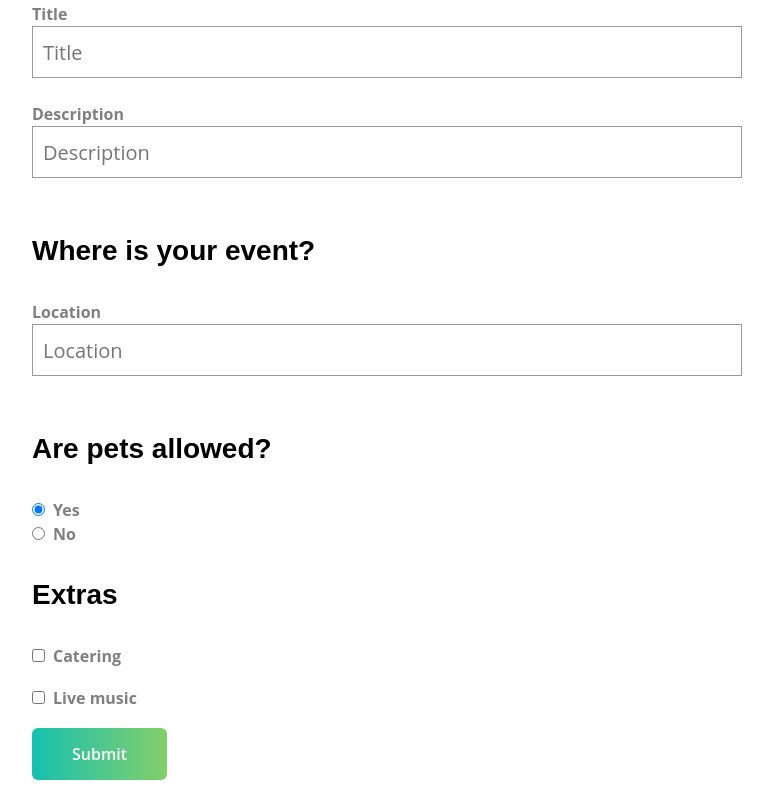
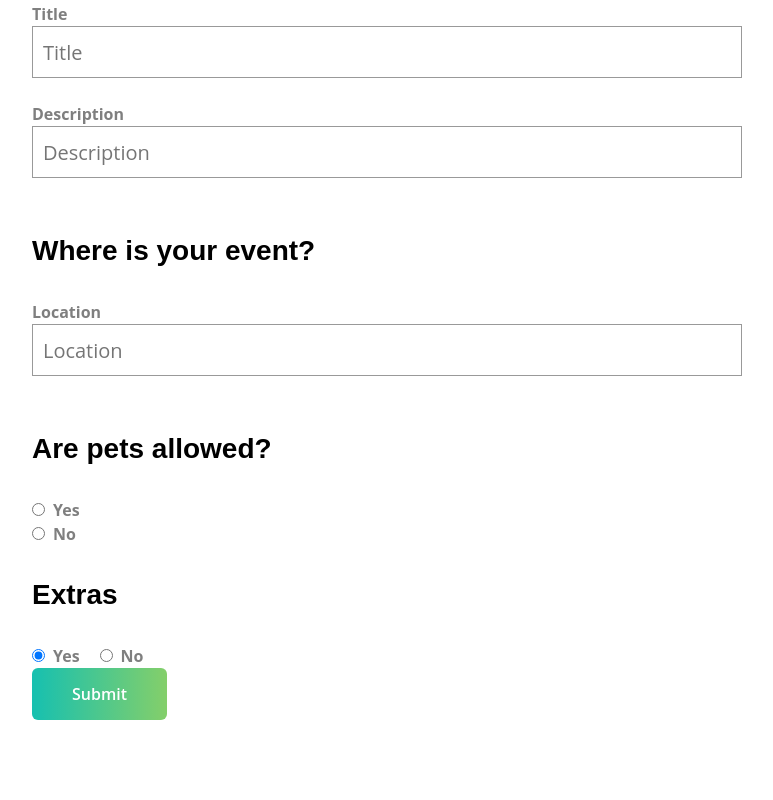
Before and after one commit to szcstamas/vue_forms, a Vue app in the folder vue3-forms_basic/: page / in a window 1280 px wide. Shown: the part 338-1138 px from the top of the page, without its empty margins (253-1026 px from the left). After the commit the page ends 1078 px from the top, so only its background shows below. Built offline with nearby package versions, Linux system fonts and the light colour scheme.

Commit message:
Creating BaseRadioGroup component and adding it to SimpleForm view to iterate through petOptions array for rendering out different radio buttons with a for loop

```diff
--- /dev/null
+++ b/vue3-forms_basic/src/components/BaseRadioGroup.vue
@@ -0,0 +1,51 @@
+<template>
+    <component
+        v-for="option in options"
+        :key="option.value"
+        :is="vertical ? 'div' : 'span'"
+        :class="{
+            horizontal: !vertical
+         }"
+    >
+        <BaseRadio
+            :label="option.label"
+            :value="option.value"
+            :name="name"
+            :modelValue="modelValue"
+            @update:modelValue="$emit('update:modelValue', $event)"
+        />
+    </component>
+</template>
+
+<script>
+import BaseRadio from './BaseRadio.vue';
+
+    export default {
+    props: {
+        options: {
+            type: Array,
+            required: true
+        },
+        name: {
+            type: String,
+            required: true
+        },
+        modelValue: {
+            type: [String, Number],
+            required: true
+        },
+        vertical: {
+            type: Boolean,
+            default: false
+        }
+    },
+    components: { BaseRadio }
+}
+</script>
+
+<style scoped>
+.horizontal {
+    margin-right: 20px;
+}
+
+</style>
--- a/vue3-forms_basic/src/views/SimpleForm.vue
+++ b/vue3-forms_basic/src/views/SimpleForm.vue
@@ -54,16 +54,10 @@
         <h3>Extras</h3>
         <!-- base-checkbox comp -->
         <div>
-            <BaseCheckbox
-                v-model="event.extras.catering"
-                label="Catering"
-            />
-        </div>
-
-        <div>
-            <BaseCheckbox
-                v-model="event.extras.music"
-                label="Live music"
+            <BaseRadioGroup
+                v-model="event.pets"
+                name="pets"
+                :options="petOptions"
             />
         </div>
 
@@ -76,6 +70,7 @@
   import BaseCheckbox from '../components/BaseCheckbox.vue';
   import BaseInput from '../components/BaseInput.vue';
 import BaseRadio from '../components/BaseRadio.vue';
+import BaseRadioGroup from '../components/BaseRadioGroup.vue';
   import BaseSelect from '../components/BaseSelect.vue';
 
   export default {
@@ -83,7 +78,8 @@
     BaseInput,
     BaseSelect,
     BaseCheckbox,
-    BaseRadio
+    BaseRadio,
+    BaseRadioGroup
 },
     data () {
       return {
@@ -106,7 +102,11 @@
             catering: false,
             music: false
           }
-        }
+        },
+        petOptions: [
+            { label: 'Yes', value: 1},
+            { label: 'No', value: 0},
+        ]
       }
     }
   }
```
